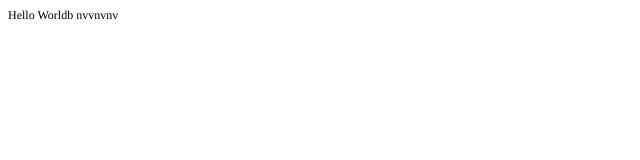
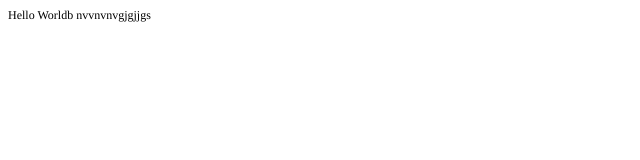
Before and after one commit to artem-shmatkov/zakhej.github.io, a plain HTML site: page index.html in a window 1280 px wide. Shown: the full height of the page, 0-640 px from the left. Drawn offline with Linux system fonts and the light colour scheme.

Commit message:
Мяууу

```diff
--- a/index.html
+++ b/index.html
@@ -11,6 +11,6 @@
   </style>
 </head>
 <body>
-<p class="p1">Hello Worldb nvvnvnv</p>
+<p class="p1">Hello Worldb nvvnvnvgjgjjgs</p>
 </body>
 </html>
```
Also changed, not shown: 1 other file.
